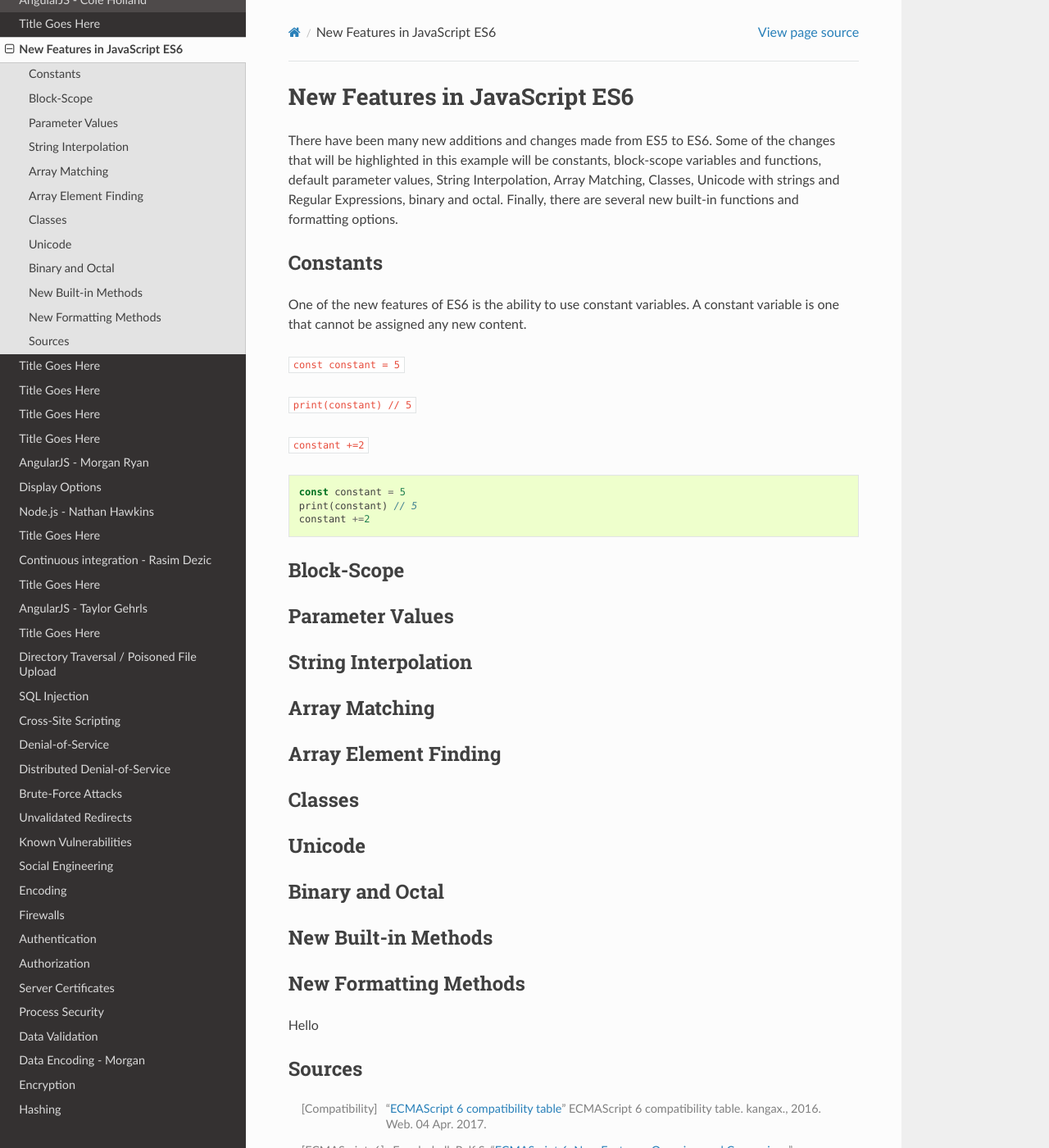
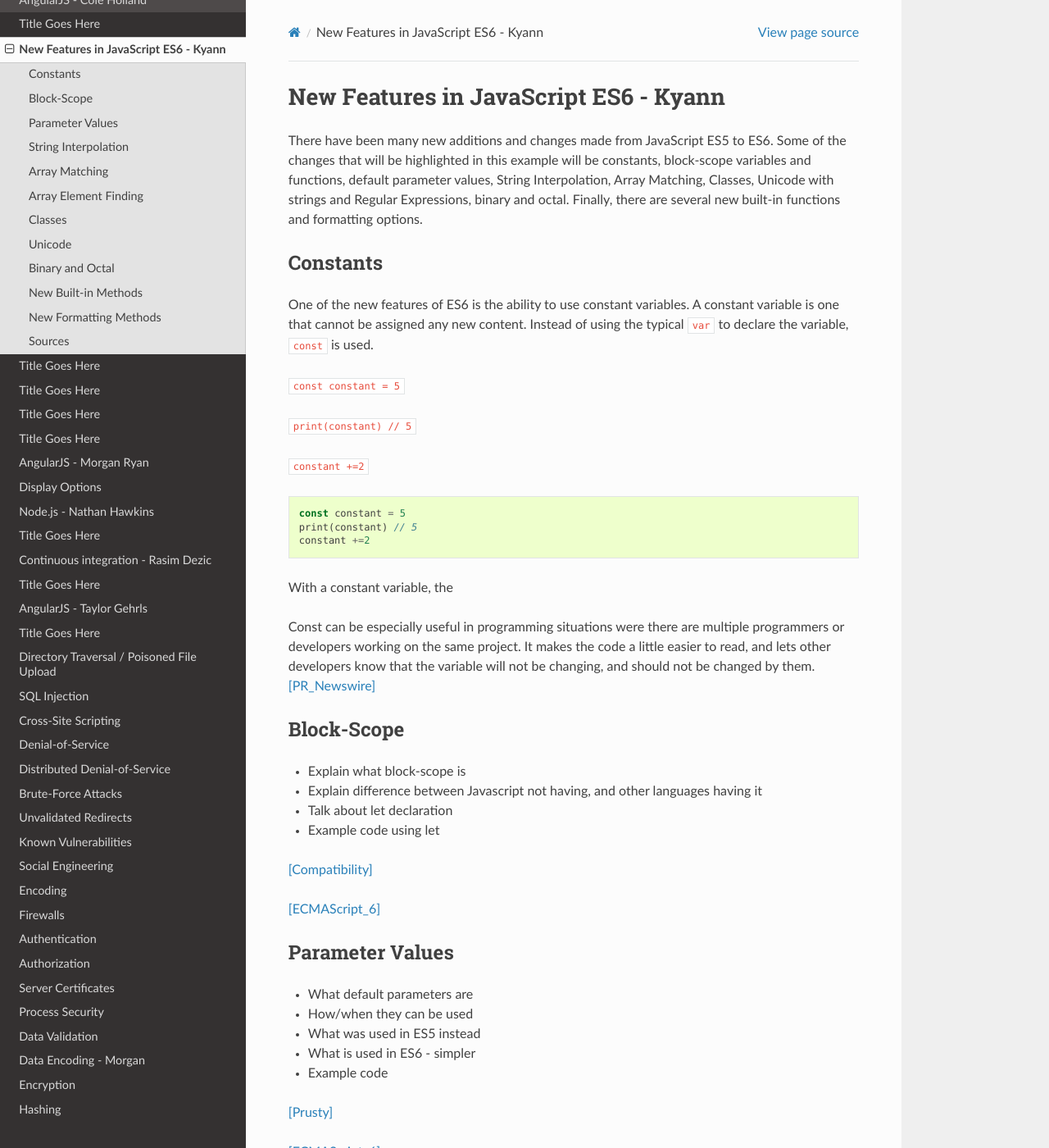
Before and after one commit to pvcraven/2017_web_security, a Sphinx documentation site: the page built from source/final/kyann/index.rst, in a window 1280 px wide and 1400 px high. Shown: the whole window at 82% size. Built offline with Sphinx 7.4.7 and the Read the Docs theme 2.0.0, drawn with Linux system fonts in a browser that asks for light colours; some of the changed text lies outside the part shown.

Commit message:
Added to outline

```diff
--- a/source/final/kyann/index.rst
+++ b/source/final/kyann/index.rst
@@ -1,17 +1,18 @@
-New Features in JavaScript ES6
+New Features in JavaScript ES6 - Kyann
 ==============================
 
-There have been many new additions and changes made from ES5 to ES6. Some of the
-changes that will be highlighted in this example will be constants, block-scope
-variables and functions, default parameter values, String Interpolation, Array Matching,
-Classes, Unicode with strings and Regular Expressions, binary and octal. Finally,
-there are several new built-in functions and formatting options.
+There have been many new additions and changes made from JavaScript ES5 to ES6.
+Some of the changes that will be highlighted in this example will be constants,
+block-scope variables and functions, default parameter values, String Interpolation,
+Array Matching, Classes, Unicode with strings and Regular Expressions, binary and
+octal. Finally, there are several new built-in functions and formatting options.
 
 Constants
 ---------
 
 One of the new features of ES6 is the ability to use constant variables. A constant
-variable is one that cannot be assigned any new content.
+variable is one that cannot be assigned any new content. Instead of using the typical
+``var`` to declare the variable, ``const`` is used.
 
 ``const constant = 5``
 
@@ -26,50 +27,170 @@
 	print(constant) // 5
 	constant +=2
 
+With a constant variable, the
+
+Const can be especially useful in programming situations were there are multiple
+programmers or developers working on the same project. It makes the code a little easier
+to read, and lets other developers know that the variable will not be changing, and
+should not be changed by them. [PR_Newswire]_
+
 
 Block-Scope
 -----------
+
+* Explain what block-scope is
+
+* Explain difference between Javascript not having, and other languages having it
+
+* Talk about let declaration
+
+* Example code using let
+
+[Compatibility]_
+
+[ECMAScript_6]_
+
 
 
 Parameter Values
 ----------------
 
+* What default parameters are
+
+* How/when they can be used
+
+* What was used in ES5 instead
+
+* What is used in ES6 - simpler
+
+* Example code
+
+[Prusty]_
+
+[ECMAScript_6]_
+
+
 
 String Interpolation
 --------------------
+
+* Explanation - basically a string that is on multiple lines with concatonation
+  not necessary
+
+* Bug in the ES5 allowed this using \, but definently a bug, not recommended for use
+
+* Update in ES6 allowed strings to fall on multiple lines
+
+* Code comparison between Es5 and ES6
+
+[Zakas]_  pg 26-28
+
 
 
 Array Matching
 --------------
 
+* What array matching is
+
+* Changed how you can set multiple variables to different variables in an array list
+
+* Update that makes switching values between two variables much easier - similar to Python?
+
+[ECMAScript_6]_
+
 
 Array Element Finding
 ---------------------
 
+* Updated code for simpler function
+
+* Use of arrows
+
+	* Brief explanation of arrows, also new in ES6
+
+* Code comparison
+
+[ECMAScript_6]_
 
 
 Classes
 -------
 
+* Added a new definition for classes
+
+* More similar to Object-Oriented Programming style
+
+* Also updated inheritance ability
+
+[ECMAScript_6]_
 
 
 Unicode
 -------
 
+* Several changes made especially to astral symbols unicode
+
+* Code point escaping
+
+[Simpson]_
+
+[es6_Features]_
+
 
 Binary and Octal
 ----------------
 
+* Quick explanation of binary and octal
+
+* Simplifies code to compare binary/octal numbers with decimal numbers
+
+* Updated forms to indicate which number system is being used
+
+	* Especially needed for Hex, old programming habit of putting 0 in front of numbers
+	  for indentation purposes would accidentally change it to haxidecimal
+
+[Simpson]_
+
+* Contrast code for ES5 and ES6
+
+* ES5 Code for comparing binary/octal to decimal [ECMAScript_6]_
+
 
 New Built-in Methods
 --------------------
+
+* Repeating Strings
+
+* Searching in Strings
+
+* Number Type
+
+* Number Truncation
+
+* Number Sign
+
+[ECMAScript_6]_
 
 
 
 New Formatting Methods
 ----------------------
 
-Hello
+* 3 new formatting types - time/date, currency, and money
+
+* built in function that have different settings based on country code given
+
+* Examples of each here
+
+* Benefits:
+	* Easier to format local currency
+	* Easier to reformat for use in different countries
+	* Would also be easier to read - countries may use similar signs but different
+	  decimal/commas, makes it easier to see which currency it's referencing
+
+* Not a thing in ES5, so they're brand new.
+
+[ECMAScript_6]_
 
 
 
@@ -78,15 +199,11 @@
 
 .. [Compatibility] "`ECMAScript 6 compatibility table <https://kangax.github.io/compat-table/es6/>`_" ECMAScript 6 compatibility table. kangax., 2016. Web. 04 Apr. 2017.
 
-
 .. [ECMAScript_6] Engelschall, Ralf S. "`ECMAScript 6: New Features: Overview and Comparison <http://es6-features.org/#Constants>`_" ECMAScript 6: New Features: Overview and Comparison. Ralf S. Engelschall, 2017. Web. 04 Apr. 2017.
-
 
 .. [es6_Features] Hoban, Luke. "`Lukehoban/es6features <https://github.com/lukehoban/es6features#math--number--string--array--object-apis>`_" GitHub. N.p., 24 July 2016. Web. 04 Apr. 2017
 
-
 .. [PR_Newswire] PR Newswire. "Lounge Lizard Highlights 3 Ways to Improve JavaScript with ES6." PR Newswire US. PR Newswire, 03 June 2016. Web. 4 Apr. 2017
-
 
 .. [Prusty] Prusty, Narayan. Learning ECMAScript 6: learn all the new ES6 features and be among the most prominent JavaScript developers who can write efficient JS programs as per the latest standards! Birmingham: Packt Publishing, 2015. Print.
 
```
